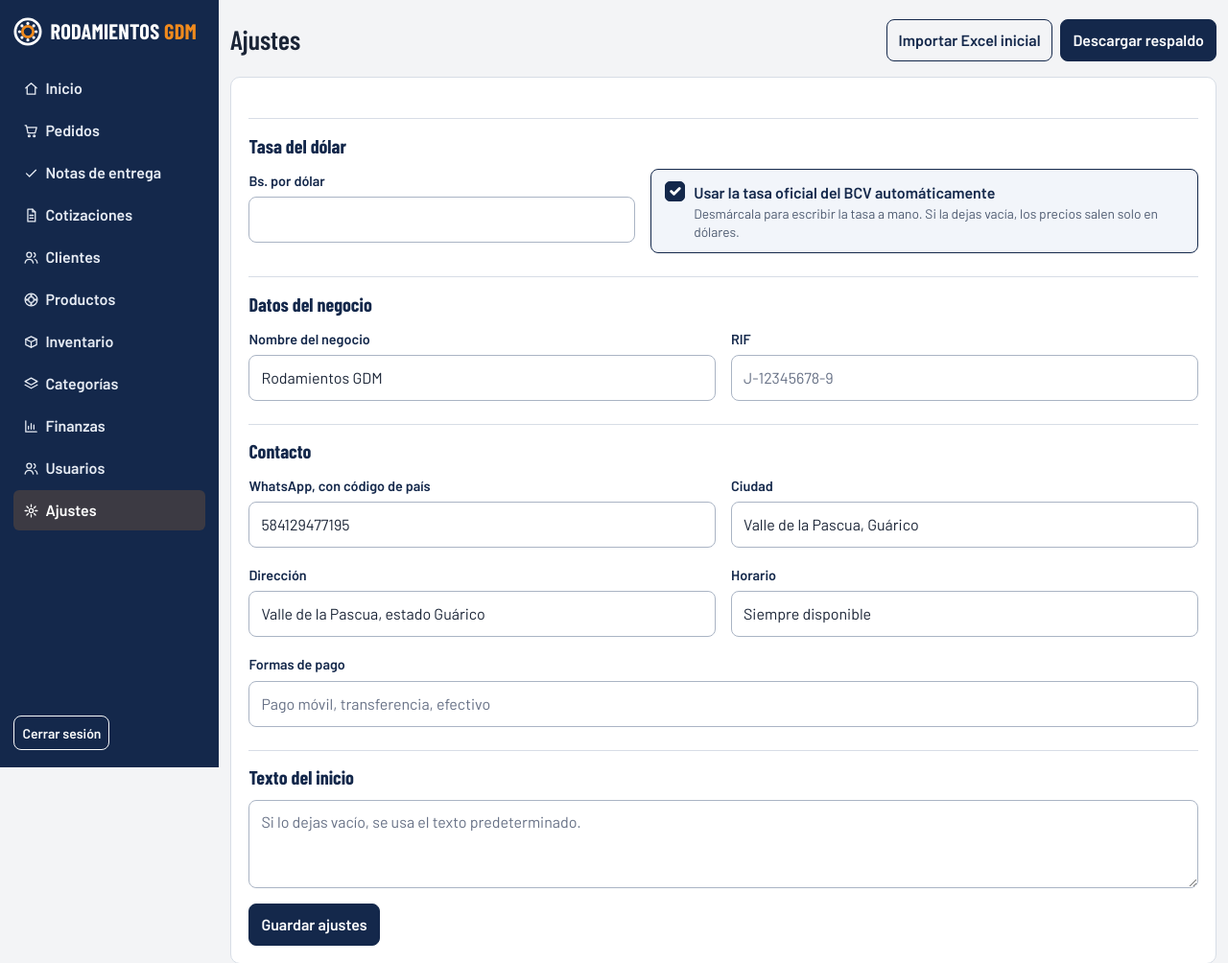
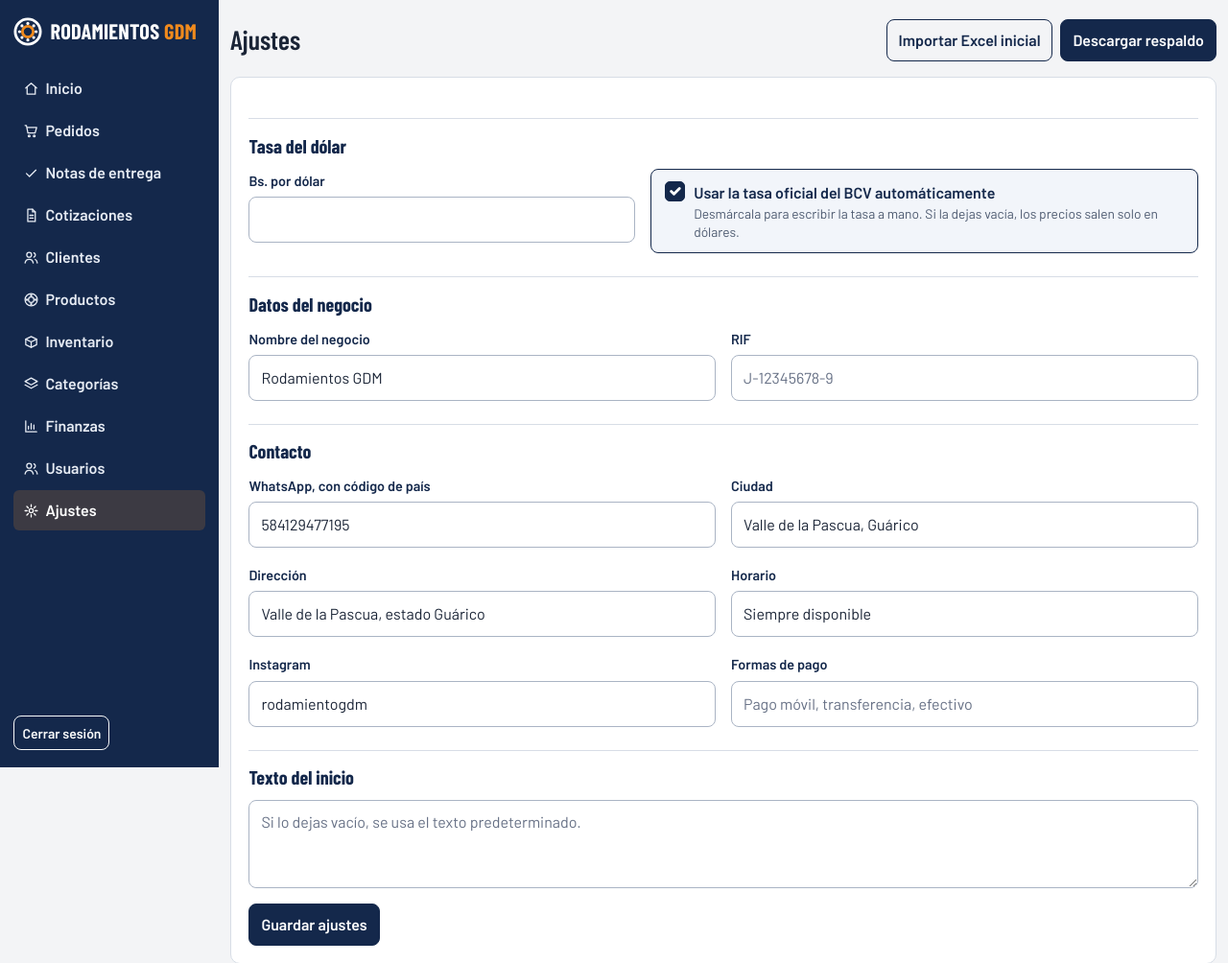
Before and after one commit to disdeortega2001-hue/rodamientos-gdm, a Laravel app: page /panel/ajustes in a window 1280 px wide. Shown: the top 1004 px of the page at 96% size. Run offline with Laravel 12, Linux system fonts and the light colour scheme; the visitor is signed in with stand-in values (Sample User, id 1); data comes from the database, SQL or seed files in the repository.

Commit message:
Agrega el Instagram del negocio
Co-Authored-By: Claude Opus 5.5 <noreply@anthropic.com>

```diff
--- a/app/Http/Controllers/PageController.php
+++ b/app/Http/Controllers/PageController.php
@@ -41,6 +41,7 @@ class PageController extends Controller
             'paymentMethods' => Setting::get('payment_methods'),
             'city' => Setting::get('city', 'Valle de la Pascua, Guárico'),
             'phone' => Setting::get('whatsapp_number', '584129477195'),
+            'instagram' => Setting::get('instagram'),
             'whatsappUrl' => WhatsApp::url('Hola, Rodamientos GDM. Quiero hacer una consulta.'),
         ]);
     }
--- a/app/Http/Controllers/Panel/SettingController.php
+++ b/app/Http/Controllers/Panel/SettingController.php
@@ -10,7 +10,7 @@ use Illuminate\View\View;
 
 class SettingController extends Controller
 {
-    private const KEYS = ['business_name', 'whatsapp_number', 'city', 'rif', 'address', 'hours', 'payment_methods', 'home_text'];
+    private const KEYS = ['business_name', 'whatsapp_number', 'city', 'rif', 'address', 'hours', 'payment_methods', 'home_text', 'instagram'];
 
     public function edit(): View
     {
@@ -21,7 +21,10 @@ class SettingController extends Controller
 
     public function update(Request $request): RedirectResponse
     {
+        $request->merge(['instagram' => $this->instagramHandle($request->input('instagram'))]);
+
         $data = $request->validate([
+            'instagram' => ['nullable', 'regex:/^[A-Za-z0-9._]{1,30}$/'],
             'usd_rate' => ['nullable', 'numeric', 'gt:0', 'max:99999999'],
             'business_name' => ['required', 'string', 'max:100'],
             'whatsapp_number' => ['required', 'regex:/^[1-9][0-9]{9,14}$/'],
@@ -32,6 +35,7 @@ class SettingController extends Controller
             'payment_methods' => ['nullable', 'string', 'max:255'],
             'home_text' => ['nullable', 'string', 'max:500'],
         ], [
+            'instagram.regex' => 'Escribe solo el usuario de Instagram, por ejemplo rodamientogdm.',
             'usd_rate.gt' => 'La tasa debe ser mayor que cero.',
             'usd_rate.numeric' => 'La tasa debe ser un número, por ejemplo 186.42.',
             'whatsapp_number.regex' => 'Escribe el número solo con dígitos y código de país, por ejemplo 584129477195.',
@@ -54,4 +58,15 @@ class SettingController extends Controller
 
         return back()->with('status', 'Ajustes guardados.');
     }
+
+    private function instagramHandle(mixed $value): ?string
+    {
+        if (! is_string($value)) {
+            return null;
+        }
+
+        $handle = preg_replace('~^(https?://)?(www\.)?instagram\.com/~i', '', trim($value));
+
+        return trim((string) $handle, "@/ \t");
+    }
 }
--- a/app/Models/Setting.php
+++ b/app/Models/Setting.php
@@ -9,6 +9,7 @@ class Setting extends Model
     private const DEFAULTS = [
         'address' => 'Valle de la Pascua, estado Guárico',
         'hours' => 'Siempre disponible',
+        'instagram' => 'rodamientogdm',
     ];
 
     protected $guarded = [];
--- a/resources/views/company.blade.php
+++ b/resources/views/company.blade.php
@@ -9,6 +9,7 @@
     <p>Rodamientos GDM vende rolineras SKF, crucetas y estoperas en {{ $city }}, para automoción, maquinaria e industria.</p>
     <dl class="contact-list">
         <dt>WhatsApp</dt><dd><a href="{{ $whatsappUrl }}" rel="noopener">{{ \App\Support\Phone::normalize($phone) }}</a></dd>
+        <dt>Instagram</dt><dd><a href="https://www.instagram.com/{{ $instagram }}/" target="_blank" rel="noopener noreferrer">{{ '@'.$instagram }}</a></dd>
         <dt>Ciudad</dt><dd>{{ $city }}</dd>
         @if ($address)<dt>Dirección</dt><dd>{{ $address }}</dd>@endif
         @if ($hours)<dt>Horario</dt><dd>{{ $hours }}</dd>@endif
--- a/resources/views/components/icon.blade.php
+++ b/resources/views/components/icon.blade.php
@@ -7,6 +7,7 @@
     @case('pin')<path d="M12 21s7-6.1 7-11.5A7 7 0 0 0 5 9.5C5 14.9 12 21 12 21Z"/><circle cx="12" cy="9.5" r="2.4"/>@break
     @case('ruler')<path d="M3 16.5 16.5 3 21 7.5 7.5 21 3 16.5Z"/><path d="m7 12.5 2 2M10 9.5l2 2M13 6.5l2 2"/>@break
     @case('ring')<circle cx="12" cy="12" r="9"/><circle cx="12" cy="12" r="4"/><circle cx="12" cy="5.5" r=".8"/><circle cx="12" cy="18.5" r=".8"/><circle cx="5.5" cy="12" r=".8"/><circle cx="18.5" cy="12" r=".8"/>@break
+    @case('instagram')<rect x="3.5" y="3.5" width="17" height="17" rx="5"/><circle cx="12" cy="12" r="4"/><circle cx="17" cy="7" r=".8" fill="currentColor"/>@break
     @case('price')<path d="M4 12V4h8l8 8-8 8-8-8Z"/><circle cx="8.5" cy="8.5" r="1.2"/>@break
     @case('arrow')<path d="M5 12h14M13 6l6 6-6 6"/>@break
     @case('check')<path d="m5 12.5 4.5 4.5L19 7.5"/>@break
--- a/resources/views/layouts/public.blade.php
+++ b/resources/views/layouts/public.blade.php
@@ -16,6 +16,7 @@
     $localPhone = \App\Support\Phone::normalize(\App\Models\Setting::get('whatsapp_number', '584129477195'));
     $phoneText = strlen($localPhone) === 11 ? substr($localPhone, 0, 4).'-'.substr($localPhone, 4, 3).'-'.substr($localPhone, 7) : $localPhone;
     $contactUrl = \App\Support\WhatsApp::url('Hola, Rodamientos GDM. Quiero hacer una consulta.');
+    $instagram = \App\Models\Setting::get('instagram');
 @endphp
 <body>
     <a class="skip-link" href="#contenido">Saltar al contenido</a>
@@ -26,6 +27,7 @@
         <div class="container top-bar-inner">
             <span class="top-item"><x-icon name="pin" /> {{ $city }}</span>
             <a class="top-item" href="{{ $contactUrl }}" rel="noopener"><x-icon name="chat" /> {{ $phoneText }}</a>
+            <a class="top-item" href="https://www.instagram.com/{{ $instagram }}/" target="_blank" rel="noopener noreferrer"><x-icon name="instagram" /> {{ '@'.$instagram }}</a>
             @if ($rate)
                 <span class="top-item top-rate">{{ \App\Models\Setting::get('usd_rate_auto', '1') === '1' && config('gdm.bcv_url') ? 'Tasa BCV' : 'Tasa' }}: Bs. {{ number_format((float) $rate, 2, ',', '.') }} por $</span>
             @endif
@@ -70,6 +72,7 @@
                 <h2 class="footer-title">Contacto</h2>
                 <ul class="footer-links">
                     <li><a href="{{ $contactUrl }}" rel="noopener">WhatsApp: {{ $phoneText }}</a></li>
+                    <li><a href="https://www.instagram.com/{{ $instagram }}/" target="_blank" rel="noopener noreferrer">Instagram: {{ '@'.$instagram }}</a></li>
                     <li>{{ $city }}</li>
                 </ul>
             </div>
--- a/resources/views/panel/settings/edit.blade.php
+++ b/resources/views/panel/settings/edit.blade.php
@@ -48,7 +48,8 @@
         <div class="col-md-6"><label class="form-label" for="city">Ciudad</label><input class="form-control" id="city" name="city" value="{{ old('city', $values['city']) }}" required></div>
         <div class="col-md-6"><label class="form-label" for="address">Dirección</label><input class="form-control" id="address" name="address" value="{{ old('address', $values['address']) }}"></div>
         <div class="col-md-6"><label class="form-label" for="hours">Horario</label><input class="form-control" id="hours" name="hours" value="{{ old('hours', $values['hours']) }}"></div>
-        <div class="col-12"><label class="form-label" for="payment_methods">Formas de pago</label><input class="form-control" id="payment_methods" name="payment_methods" value="{{ old('payment_methods', $values['payment_methods']) }}" placeholder="Pago móvil, transferencia, efectivo"></div>
+        <div class="col-md-6"><label class="form-label" for="instagram">Instagram</label><input class="form-control" id="instagram" name="instagram" value="{{ old('instagram', $values['instagram']) }}" placeholder="rodamientogdm" autocomplete="off"></div>
+        <div class="col-md-6"><label class="form-label" for="payment_methods">Formas de pago</label><input class="form-control" id="payment_methods" name="payment_methods" value="{{ old('payment_methods', $values['payment_methods']) }}" placeholder="Pago móvil, transferencia, efectivo"></div>
     </div>
 
     <h2 class="form-section-title">Texto del inicio</h2>
```
Also changed, not shown: tests/Feature/InstagramTest.php (added, +60 -0 lines).
